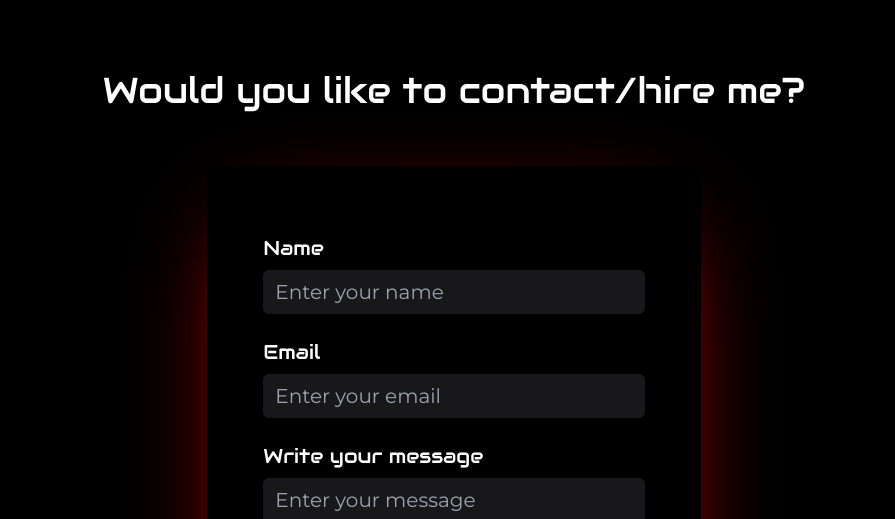
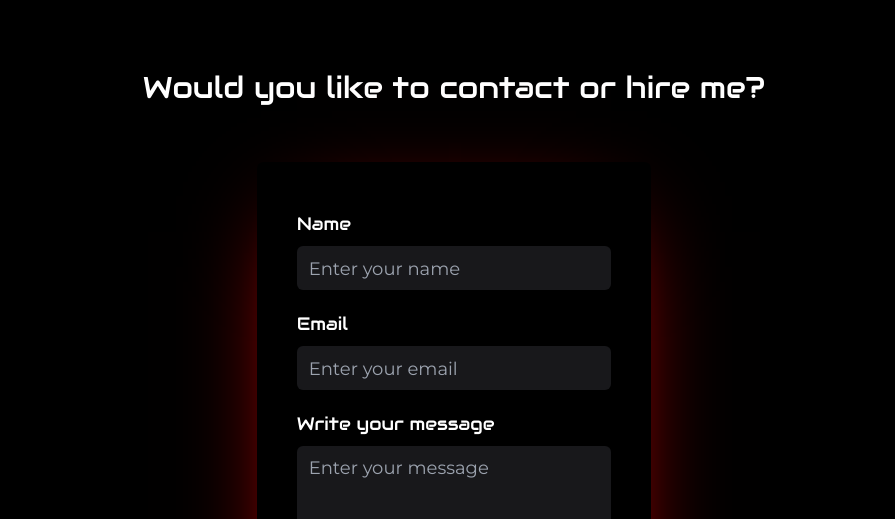
Before and after one commit to YedhuKrishna01/PORTFOLIO, a React (Vite) app in the folder Client/: page /Contact in a window 1280 px wide. Shown: the part 184-703 px from the top of the page, without its empty margins (186-1081 px from the left). Built offline with nearby package versions, Linux system fonts and the light colour scheme.

Commit message:
minor changes in contact page

```diff
--- a/Client/src/components/ContactsBody.jsx
+++ b/Client/src/components/ContactsBody.jsx
@@ -43,16 +43,16 @@ function ContactsBody() {
 
   return (
     <div className="grid outer grid-cols-12">
-      <div className="col-start-2 col-span-10 flex flex-col justify-center items-center h-full text-center font-audio tablet:text-3xl laptop:text-4xl text-white mt-5">
-        <div>Would you like to contact/hire me?</div>
-        <section className="flex shadowsLg mb-10 mt-10 rounded-md w-full tablet:w-5/6 laptop:w-8/12 desktop:w-6/12 laptop:p-14 tablet:mt-14 h-auto p-7">
+      <div className="col-start-2 col-span-10 tablet:col-start-3 tablet:col-span-8 flex flex-col justify-center items-center h-full text-center font-audio text-xl tablet:text-3xl laptop:text-4xl desktop:text-3xl text-white mt-5">
+        <div>Would you like to contact or hire me?</div>
+        <section className="flex shadowsLg mb-10 mt-10 rounded-md w-full tablet:p-14 laptop:w-11/12 desktop:w-6/12 laptop:p-14 desktop:p-10 tablet:mt-14 h-auto p-7">
           <form
             onSubmit={onSubmit}
             className="flex flex-col text-left space-y-2 tablet:space-y-6 desktop:space-y-3 w-full"
           >
             <div>
               <label
-                className="tablet:text-2xl laptop:text-3xl desktop:text-xl"
+                className="text-base tablet:text-xl laptop:text-2xl desktop:text-lg"
                 htmlFor="name"
               >
                 Name
@@ -62,14 +62,14 @@ function ContactsBody() {
                 type="text"
                 id="name"
                 name="name"
-                className="p-2 rounded-md mt-1 bg-zinc-900 font-mont text-sm tablet:text-xl laptop:text-2xl placeholder:pl-1 placeholder:text-sm placeholder:font-mont tablet:placeholder:text-lg laptop:placeholder:text-2xl tablet:mt-3 laptop:mt-5 desktop:mt-2 desktop:placeholder:text-xl desktop:text-xl w-full"
+                className="p-2 rounded-md mt-1 bg-zinc-900 font-mont text-sm tablet:text-xl laptop:text-2xl placeholder:pl-1 placeholder:text-sm placeholder:font-mont tablet:placeholder:text-lg laptop:placeholder:text-2xl tablet:mt-3 laptop:mt-5 desktop:mt-2 desktop:placeholder:text-lg desktop:text-xl w-full"
                 placeholder="Enter your name"
                 required
               />
             </div>
             <div>
               <label
-                className="tablet:text-2xl laptop:text-3xl desktop:text-xl"
+                className="text-base tablet:text-xl laptop:text-2xl desktop:text-lg"
                 htmlFor="email"
               >
                 Email
@@ -79,14 +79,14 @@ function ContactsBody() {
                 type="email"
                 id="email"
                 name="email"
-                className="p-2 rounded-md mt-1  bg-zinc-900 font-mont text-sm tablet:text-xl laptop:text-2xl placeholder:pl-1 placeholder:text-sm placeholder:font-mont tablet:placeholder:text-lg laptop:placeholder:text-2xl tablet:mt-3 laptop:mt-5 desktop:mt-2 desktop:placeholder:text-xl desktop:text-xl w-full"
+                className="p-2 rounded-md mt-1  bg-zinc-900 font-mont text-sm tablet:text-xl laptop:text-2xl placeholder:pl-1 placeholder:text-sm placeholder:font-mont tablet:placeholder:text-lg laptop:placeholder:text-2xl tablet:mt-3 laptop:mt-5 desktop:mt-2 desktop:placeholder:text-lg desktop:text-xl w-full"
                 placeholder="Enter your email"
                 required
               />
             </div>
             <div>
               <label
-                className="tablet:text-2xl laptop:text-3xl desktop:text-xl"
+                className="text-base tablet:text-xl laptop:text-2xl desktop:text-lg"
                 htmlFor="message"
               >
                 Write your message
@@ -95,14 +95,14 @@ function ContactsBody() {
               <textarea
                 id="message"
                 name="message"
-                className="p-2 rounded-md mt-1 h-[30vh] resize-none bg-zinc-900 text-sm tablet:text-xl laptop:text-2xl font-mont placeholder:pl-1 placeholder:text-sm placeholder:font-mont tablet:placeholder:text-lg laptop:placeholder:text-2xl tablet:mt-3 laptop:mt-5 desktop:mt-2 desktop:placeholder:text-xl desktop:text-xl w-full"
+                className="p-2 rounded-md mt-1 h-[30vh] resize-none bg-zinc-900 text-sm tablet:text-xl laptop:text-2xl font-mont placeholder:pl-1 placeholder:text-sm placeholder:font-mont tablet:placeholder:text-lg laptop:placeholder:text-2xl tablet:mt-3 laptop:mt-5 desktop:mt-2 desktop:placeholder:text-lg desktop:text-xl w-full"
                 placeholder="Enter your message"
                 required
               ></textarea>
               <br />
               <button
                 type="submit"
-                className="mt-5 cursor-pointer tablet:text-2xl desktop:text-xl w-full bg-red text-white rounded-md  py-2 px-4"
+                className="mt-5 cursor-pointer text-base tablet:text-xl laptop:text-2xl desktop:text-base w-full tablet:w-2/5 bg-red text-white rounded-md  py-2 px-4"
               >
                 Send
               </button>
--- a/Client/src/components/ServicesBody.jsx
+++ b/Client/src/components/ServicesBody.jsx
@@ -94,7 +94,7 @@ function ServicesBody() {
           compelling 3D assets.
         </div>
       </div>
-      <div className="text-white w-10/12 tablet:w-5/12 laptop:w-4/12 desktop:w-2/12 tv:w-2/16 hover:scale-110 transition-all h-auto bg-zinc-950 mb-10 p-5 rounded-lg">
+      <div className="text-white w-10/12 tablet:w-5/12 laptop:w-4/12 desktop:w-2/12 tv:w-2/16 transition ease-in-out hover:-translate-y-1 hover:scale-110 duration-500 h-auto bg-zinc-950 mb-10 p-5 rounded-lg">
         <div className="font-audio text-lg desktop:text-base flex justify-center animate-pulse items-center h-full">
           Learning More...
         </div>
```
